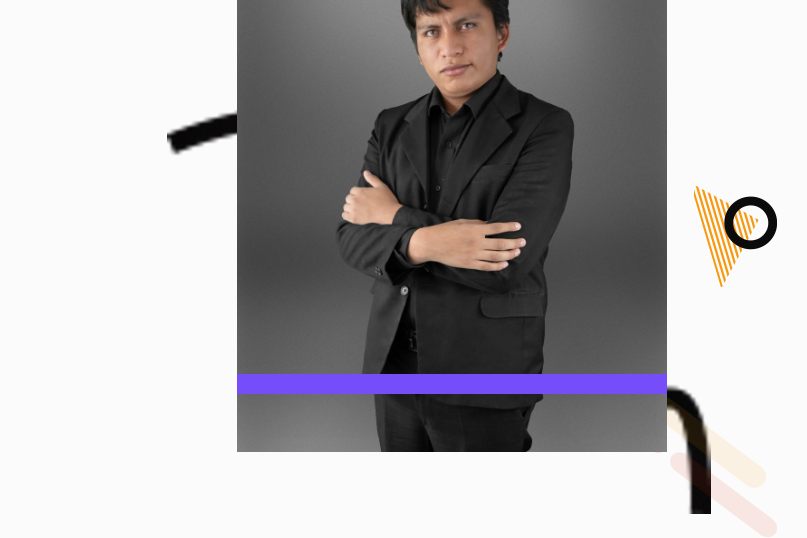
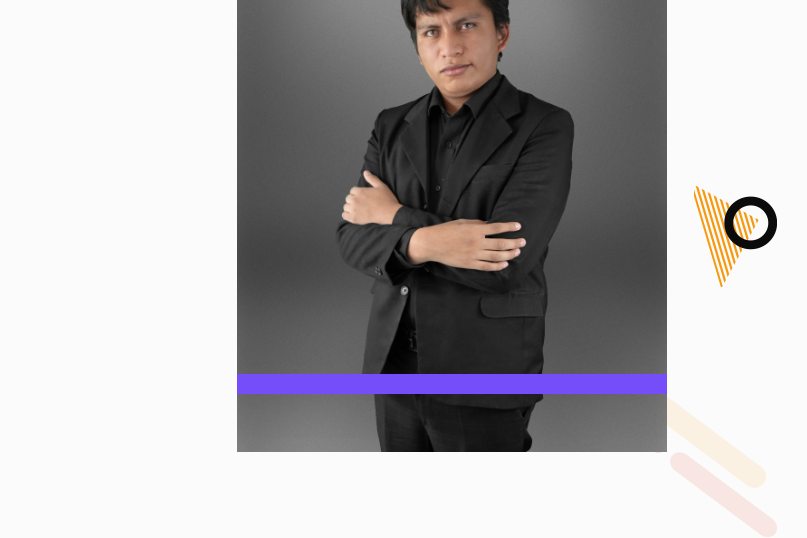
Before and after one commit to MiguelMacul/MiguelMacul.github.io, a plain HTML site: page index.html in a window 1280 px wide. Shown: the part 278-816 px from the top of the page, 473-1280 px from the left. Drawn offline with nearby package versions, Linux system fonts and the light colour scheme; files whose address does not match are found by name.

Commit message:
remotion shape

```diff
--- a/index.html
+++ b/index.html
@@ -123,9 +123,6 @@
             </div> <!-- header shape -->
             <div class="header-shape shape-eight layer" data-depth="0.40">
                 <img src="assets/images/banner/shape/shape-3.png" alt="Shape">
-            </div> <!-- header shape -->
-            <div class="header-shape shape-nine layer" data-depth="0.20">
-                <img src="assets/images/banner/shape/zyro-image.png" alt="Shape">
             </div> <!-- header shape -->
             <div class="header-shape shape-ten layer" data-depth="0.30">
                 <img src="assets/images/banner/shape/shape-3.png" alt="Shape">
```
